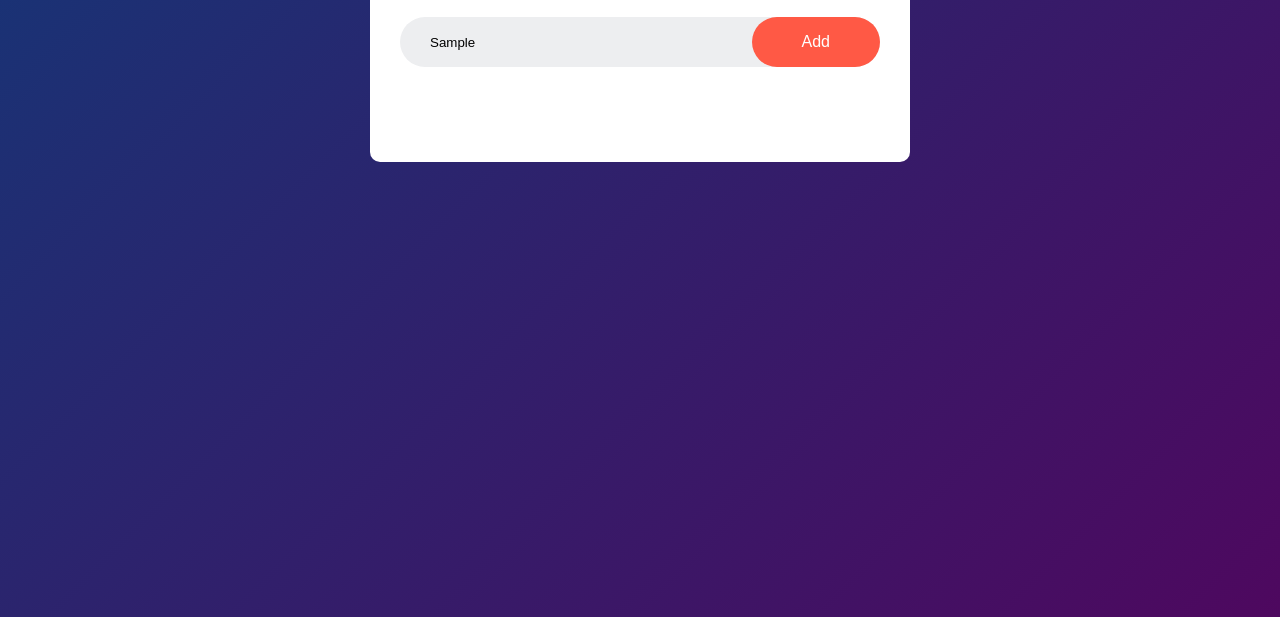
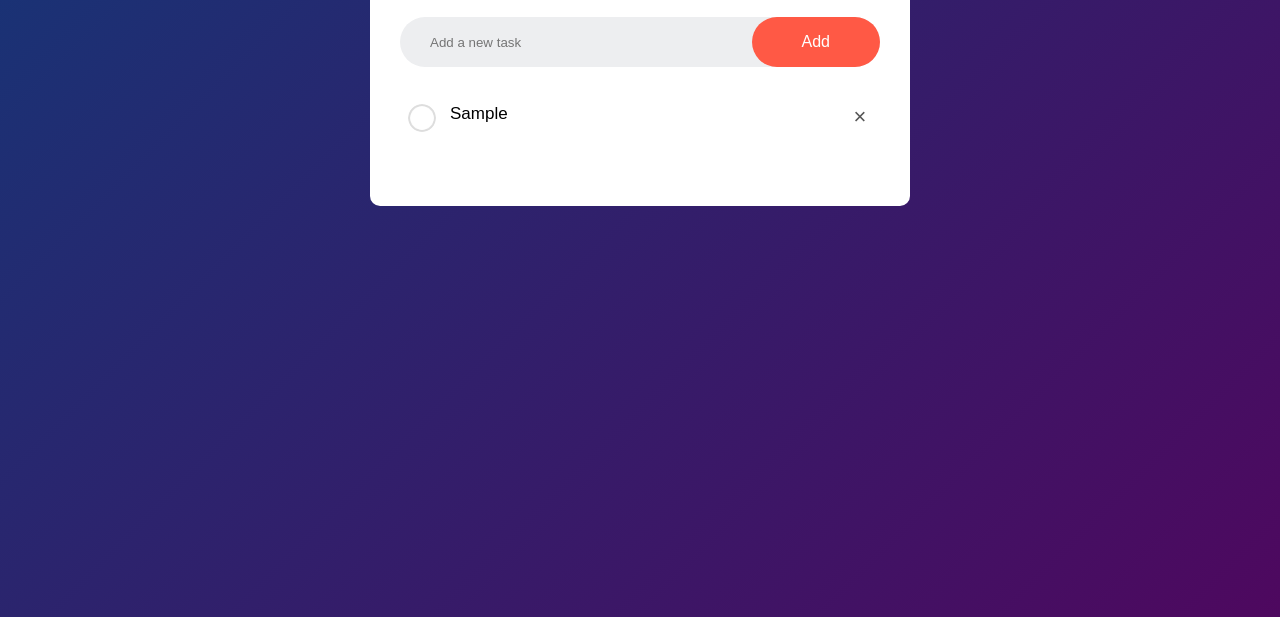
Before and after one commit to abdimudesirahmed/js-practice, a plain HTML site: page index.html in a window 1280 px wide. Both pictures are taken after typing "Sample" into the empty fields and a click on the button "Add". Shown: the part 183-800 px from the top of the page. Drawn offline with Linux system fonts and the light colour scheme.

Commit message:
fully functional todo list

```diff
--- a/script.js
+++ b/script.js
@@ -1,5 +1,5 @@
-const inputBox = document.getElementById|("todo");
-const listContainer = document.getElementById|("list-container");
+const inputBox = document.getElementById("todo");
+const listContainer = document.getElementById("list-container");
 
 function addTask(){
     if(inputBox.value === ""){
@@ -9,5 +9,28 @@ function addTask(){
         let li = document.createElement("li");
         li.innerHTML = inputBox.value;
         listContainer.appendChild(li);
+        let span = document.createElement("span");
+        span.innerHTML = "\u00d7";
+        li.appendChild(span);
     }
+    inputBox.value = '';
+    saveData();
 }
+listContainer.addEventListener("click", function(e){
+    if(e.target.tagName === "LI"){
+        e.target.classList.toggle("checked");
+        saveData();
+    }
+    else if(e.target.tagName === "SPAN"){
+        e.target.parentElement.remove();
+        saveData();
+    }
+}, false);
+
+function saveData(){
+    localStorage.setItem("data", listContainer.innerHTML);
+}
+function showTask(){
+    listContainer.innerHTML = localStorage.getItem("data");
+}
+showTask();
--- a/style.css
+++ b/style.css
@@ -84,3 +84,18 @@ ul li.checked{
 ul li.checked::before{
     background-image: url('image/checked.png');
 }
+ul li span{
+    position: absolute;
+    right: 0;
+    top: 5px;
+    width: 40px;
+    height: 40px;
+    font-size: 22px;
+    color: #555;
+    line-height: 40px;
+    text-align: center;
+    border-radius: 50%;
+}
+ul li span:hover{
+    background: #edeef0;
+}
```
Also changed, not shown: index.html (+2 -2 lines).
